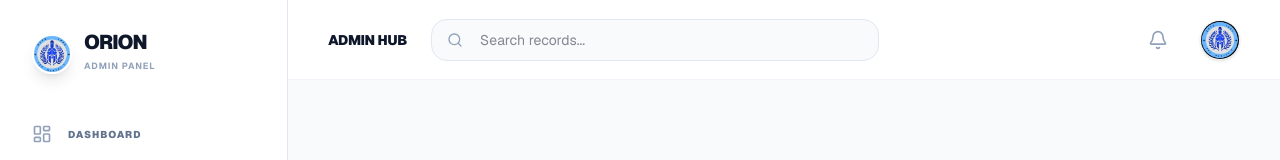
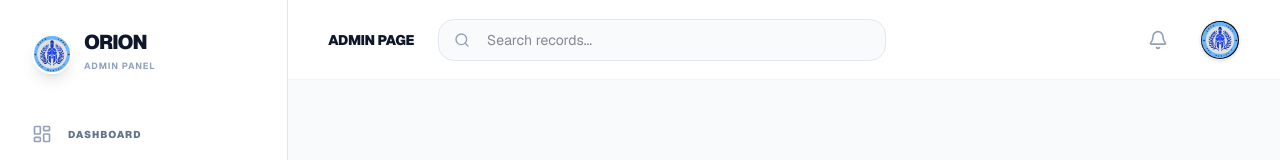
Before and after one commit to bhargabdeka-deka/hostel-portal, a Next.js app: page /admin/alumni in a window 1280 px wide. Shown: the top 160 px of the page. Built offline with nearby package versions, Linux system fonts and the light colour scheme; no server answers; the database is empty.

Commit message:
Renamed Admin Hub to Admin Page in header

```diff
--- a/app/(admin)/admin/layout.tsx
+++ b/app/(admin)/admin/layout.tsx
@@ -176,7 +176,7 @@ export default function AdminLayout({ children }: { children: React.ReactNode })
              >
                <Menu className="w-6 h-6" />
              </button>
-             <div className="hidden sm:block text-sm font-black text-slate-900 uppercase tracking-tight">Admin Hub</div>
+             <div className="hidden sm:block text-sm font-black text-slate-900 uppercase tracking-tight">Admin Page</div>
              <div className="relative max-w-md w-full ml-auto lg:ml-0">
                 <Search className="absolute left-4 top-1/2 -translate-y-1/2 w-4 h-4 text-slate-400" />
                 <input
```
